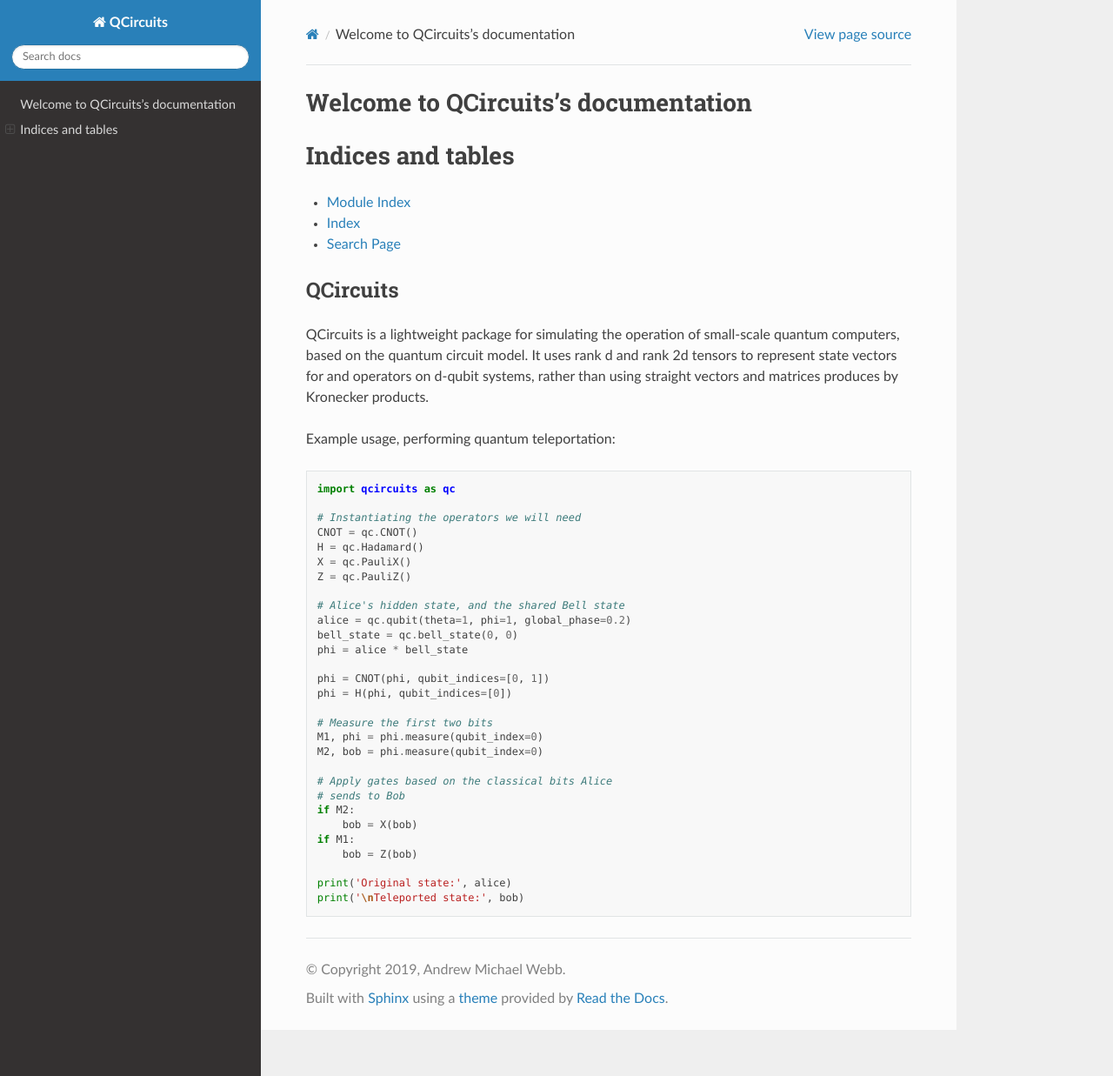
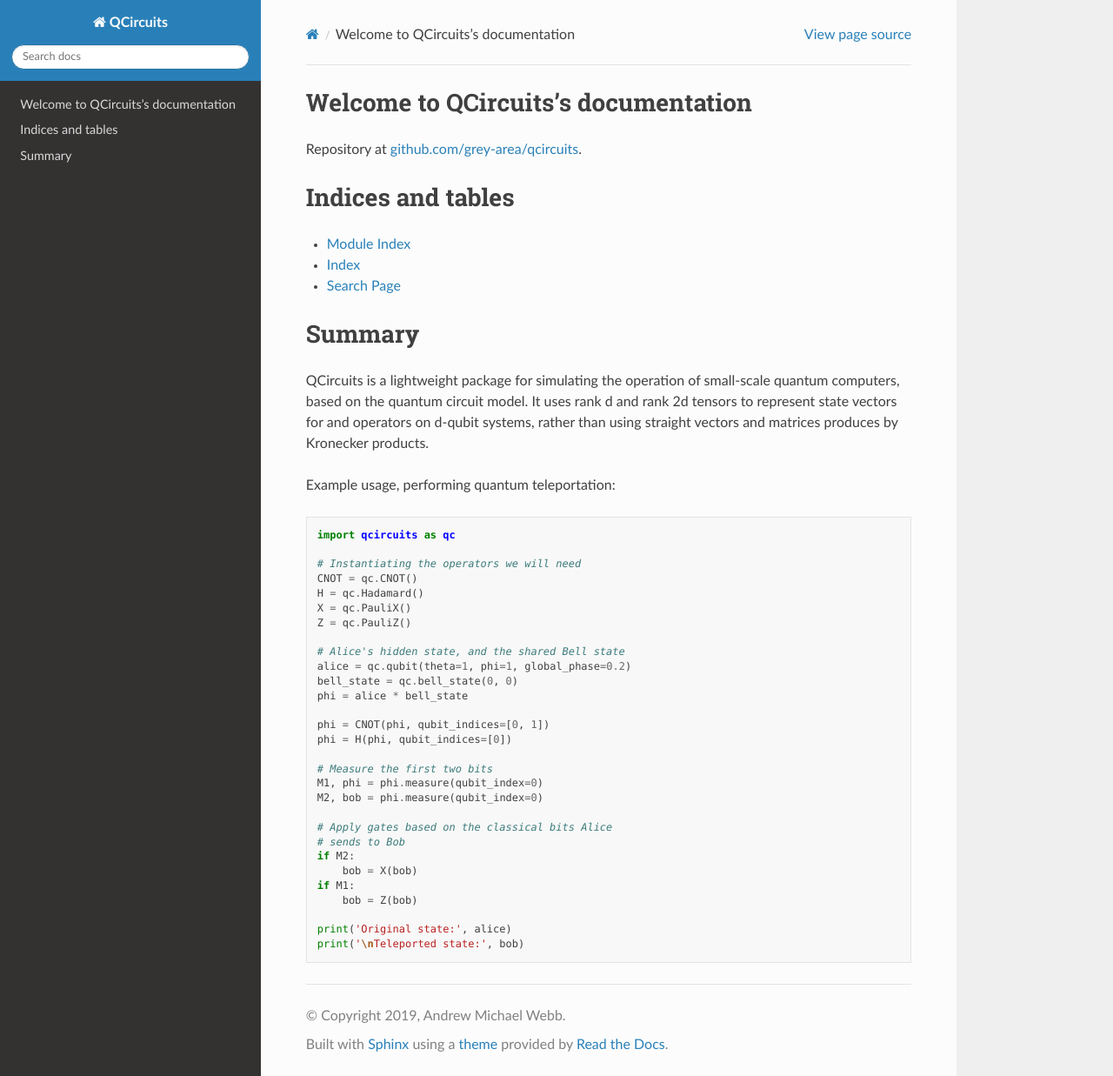
Before and after one commit to grey-area/qcircuits, a Sphinx documentation site: the page built from docs/source/index.rst, in a window 1280 px wide and 1237 px high. Shown: the whole window at 87% size. Built offline with Sphinx 7.4.7 and the Read the Docs theme 2.0.0, drawn with Linux system fonts in a browser that asks for light colours; some of the changed lines change nothing that is shown.

Commit message:
Adding documentation

```diff
--- a/README.rst
+++ b/README.rst
@@ -1,6 +1,10 @@
 =========
 QCircuits
 =========
+
+Full documentation at `www.awebb.info/qcircuits/index.html <http://www.awebb.info/qcircuits/index.html>`_.
+
+.. inclusion-marker-do-not-remove
 
 QCircuits is a lightweight package for simulating the operation of
 small-scale quantum computers, based on the quantum circuit model.
--- a/docs/source/index.rst
+++ b/docs/source/index.rst
@@ -10,6 +10,8 @@
    :maxdepth: 2
    :caption: Contents:
 
+Repository at `github.com/grey-area/qcircuits <https://github.com/grey-area/qcircuits>`_.
+
 Indices and tables
 ==================
 
@@ -17,4 +19,8 @@
 * :ref:`genindex`
 * :ref:`search`
 
+Summary
+=======
+
 .. include:: ../../README.rst
+  :start-after: inclusion-marker-do-not-remove
```
